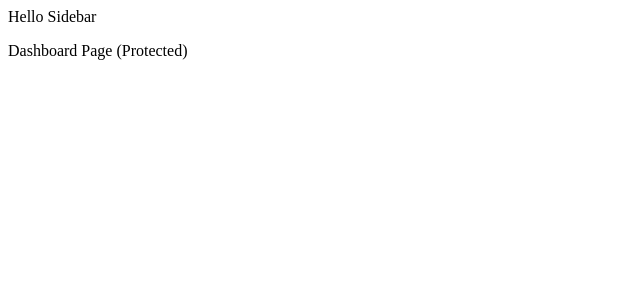
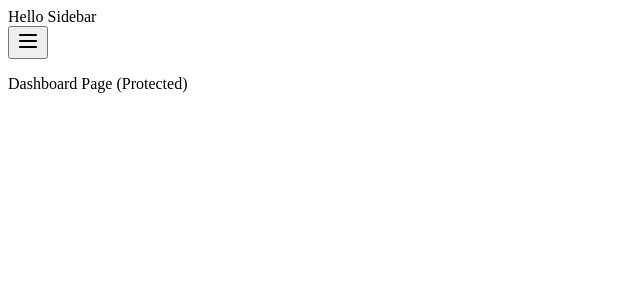
Before and after one commit to DogukanErzurum/ai-saas, a Next.js app: page /dashboard in a window 1280 px wide. Shown: the top 300 px of the page, without its empty margins (0-640 px from the left). Built offline with nearby package versions, Linux system fonts and the light colour scheme.

Commit message:
The logged-in user's google Authentication is brought to the top right of the screen.

```diff
--- a/app/(dashboard)/(routes)/dashboard/page.tsx
+++ b/app/(dashboard)/(routes)/dashboard/page.tsx
@@ -1,10 +1,7 @@
-import { UserButton } from "@clerk/nextjs";
-
 const DashboardPage = () => {
   return (
     <div>
       <p>Dashboard Page (Protected)</p>
-      <UserButton afterSignOutUrl="/" />
     </div>
   )
 }
--- a/app/(dashboard)/layout.tsx
+++ b/app/(dashboard)/layout.tsx
@@ -1,3 +1,5 @@
+import Navbar from "@/components/navbar";
+
 const DasboardLayout = ({
   children
 }: {
@@ -11,7 +13,7 @@
         </div>
       </div>
       <main className="md:pl-72">
-       {/* <Navbar />  */}
+       <Navbar />
         {children}
       </main>
     </div>
--- a/components/navbar.tsx
+++ b/components/navbar.tsx
@@ -0,0 +1,19 @@
+import { Menu } from "lucide-react";
+import { UserButton } from "@clerk/nextjs";
+
+import { Button } from "@/components/ui/button";
+
+const Navbar = () => {
+  return (
+    <div className="flex items-center p-4">
+      <Button variant="ghost" size="icon" className="md:hidden">
+        <Menu />
+      </Button>
+      <div className="flex w-full justify-end">
+        <UserButton />
+      </div>
+    </div>
+  );
+}
+
+export default Navbar;
```
